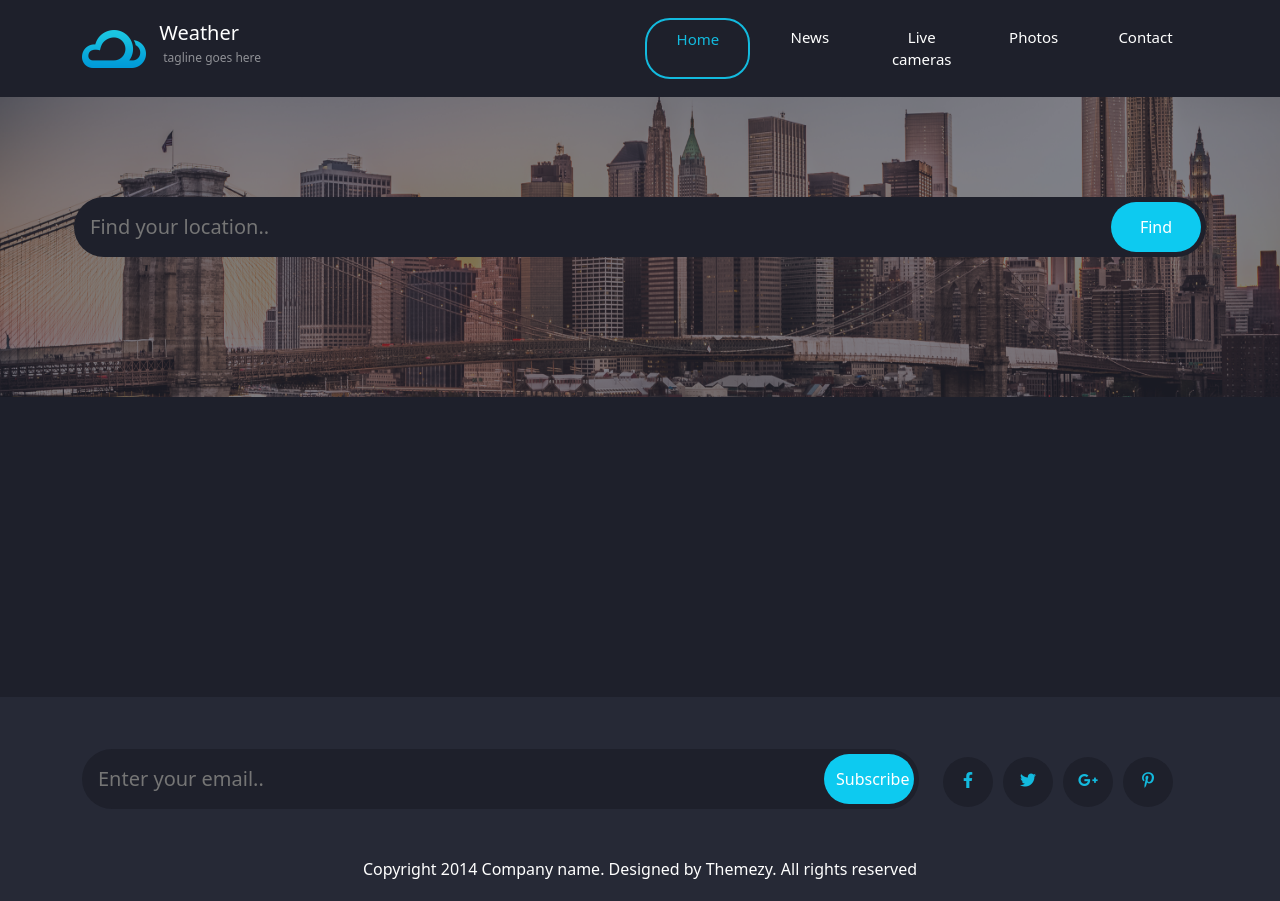
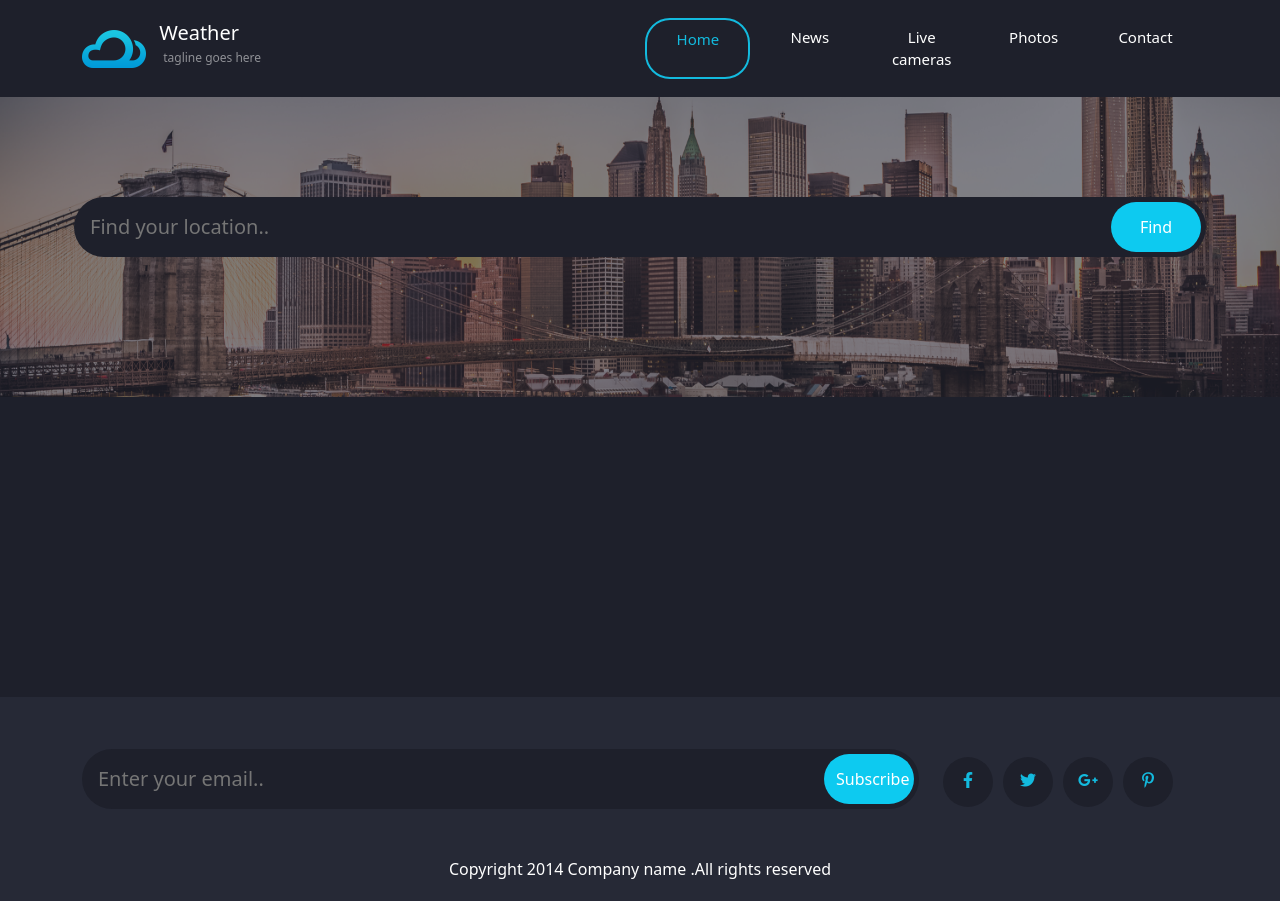
Before and after one commit to ahmed11fawzy/Weather-, a plain HTML site: page index.html in a window 1280 px wide. Drawn offline with Linux system fonts and the light colour scheme; no server answers.

Commit message:
Update index.html

```diff
--- a/index.html
+++ b/index.html
@@ -66,7 +66,7 @@
          </div>
       </div>
          <div class="mt-5 text-white w-100 ">
-            <p class="text-center">Copyright 2014 Company name. Designed by Themezy. All rights reserved</p>
+            <p class="text-center">Copyright 2014 Company name .All rights reserved</p>
          </div>
 
    </footer>
```
